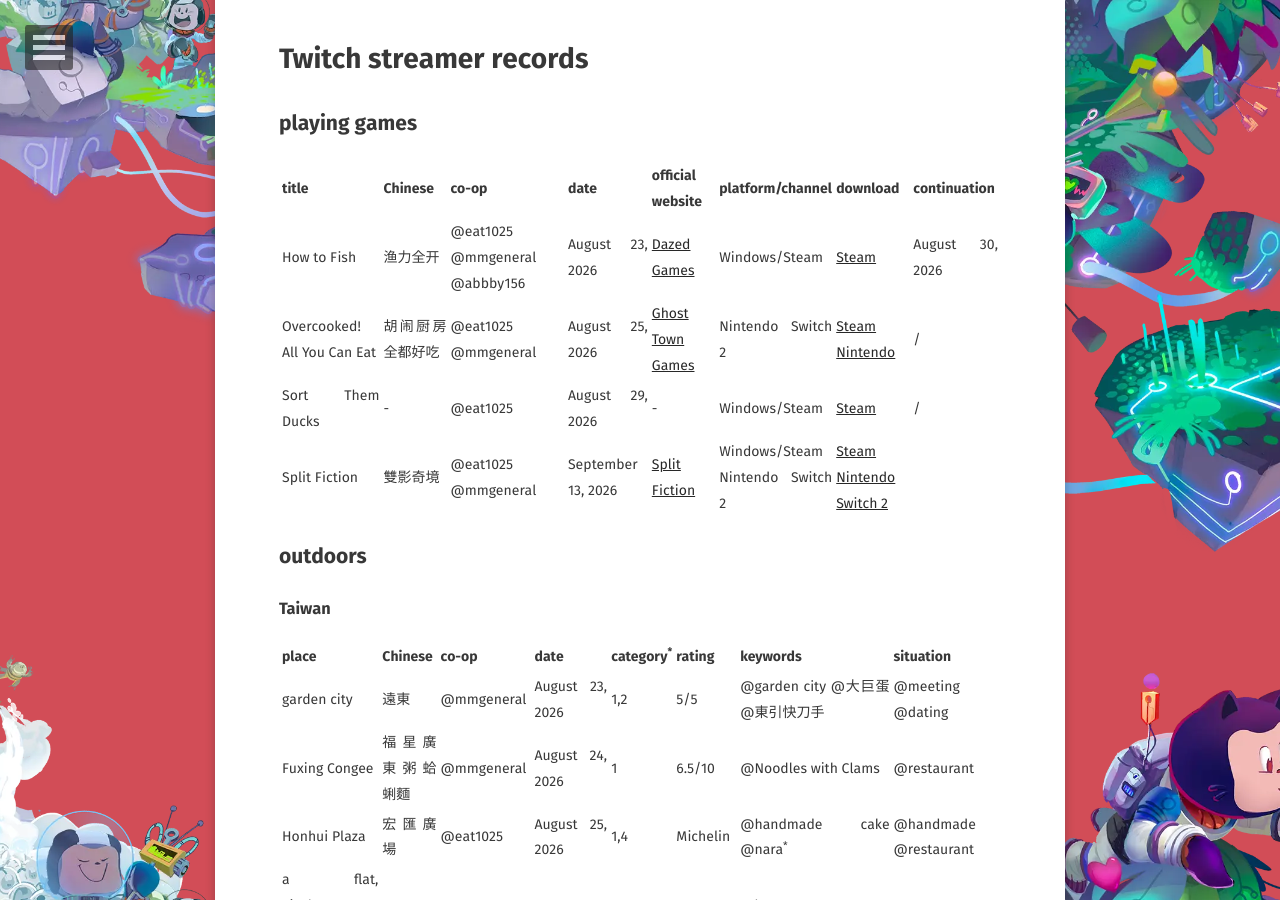
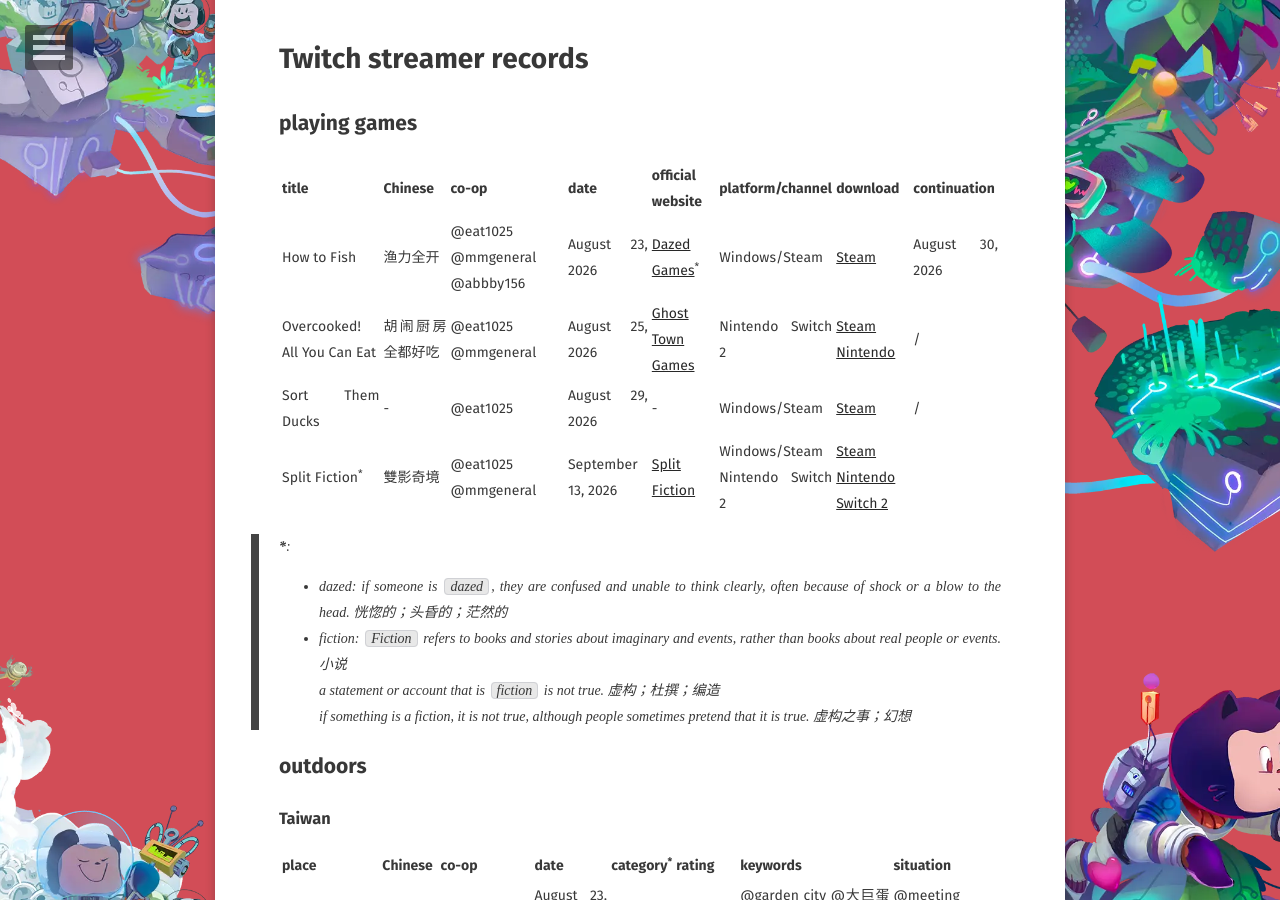
Before and after one commit to WebPavel/WebPavel.github.io, a Jekyll site: the page built from _posts/2026-08-23-Twitch-streamer-records.md, in a window 1280 px wide and 900 px high, scrolled down 337 px. Built offline with Jekyll 4.4.1, drawn with Linux system fonts in a browser that asks for light colours; some web fonts are replaced; comment, search, counter and statistics services are not loaded.

Commit message:
feat: more translations

```diff
--- a/_posts/2026-08-23-Twitch-streamer-records.md
+++ b/_posts/2026-08-23-Twitch-streamer-records.md
@@ -13,10 +13,16 @@
 
 | title                       | Chinese           | co-op                         | date               | official website                                                      | platform/channel                    | download                                                                                                                                                                      | continuation    |
 |-----------------------------|-------------------|-------------------------------|--------------------|-----------------------------------------------------------------------|-------------------------------------|-------------------------------------------------------------------------------------------------------------------------------------------------------------------------------|-----------------|
-| How to Fish                 | 渔力全开          | @eat1025 @mmgeneral @abbby156 | August 23, 2026    | [Dazed Games](https://dazed.games/)                                   | Windows/Steam                       | [Steam](https://store.steampowered.com/app/4001890/How_to_Fish/)                                                                                                              | August 30, 2026 |
+| How to Fish                 | 渔力全开          | @eat1025 @mmgeneral @abbby156 | August 23, 2026    | [Dazed Games](https://dazed.games/)<sup>*</sup>                       | Windows/Steam                       | [Steam](https://store.steampowered.com/app/4001890/How_to_Fish/)                                                                                                              | August 30, 2026 |
 | Overcooked! All You Can Eat | 胡闹厨房 全都好吃 | @eat1025 @mmgeneral           | August 25, 2026    | [Ghost Town Games](https://ghosttowngames.com/game/overcooked-ayce/)  | Nintendo Switch 2                   | [Steam](https://store.steampowered.com/app/1243830/Overcooked_All_You_Can_Eat/)<br/>[Nintendo](https://www.nintendo.com/us/store/products/overcooked-all-you-can-eat-switch/) | /               |
 | Sort Them Ducks             | -                 | @eat1025                      | August 29, 2026    | -                                                                     | Windows/Steam                       | [Steam](https://store.steampowered.com/app/4992070/Sort_Them_Ducks/)                                                                                                          | /               |
-| Split Fiction               | 雙影奇境          | @eat1025 @mmgeneral           | September 13, 2026 | [Split Fiction](https://www.ea.com/games/split-fiction/split-fiction) | Windows/Steam<br/>Nintendo Switch 2 | [Steam](https://store.steampowered.com/app/2001120/Split_Fiction/)<br/>[Nintendo Switch 2](https://www.nintendo.com/us/store/products/split-fiction-switch-2/)                |                 |
+| Split Fiction<sup>*</sup>   | 雙影奇境          | @eat1025 @mmgeneral           | September 13, 2026 | [Split Fiction](https://www.ea.com/games/split-fiction/split-fiction) | Windows/Steam<br/>Nintendo Switch 2 | [Steam](https://store.steampowered.com/app/2001120/Split_Fiction/)<br/>[Nintendo Switch 2](https://www.nintendo.com/us/store/products/split-fiction-switch-2/)                |                 |
+
+> __*__:
+> - dazed: if someone is `dazed`, they are confused and unable to think clearly, often because of shock or a blow to the head. 恍惚的；头昏的；茫然的
+> - fiction: `Fiction` refers to books and stories about imaginary and events, rather than books about real people or events. 小说<br/>
+>   a statement or account that is `fiction` is not true. 虚构；杜撰；编造<br/>
+>   if something is a fiction, it is not true, although people sometimes pretend that it is true. 虚构之事；幻想
 
 ## outdoors
 
@@ -83,7 +89,7 @@
 > ***Bubble tea*** (珍珠奶茶) originated in Taiwan in the 1980s.
 >
 > __*__:
->   - 窨: pronunciation 'yìn', fumigate (薰蒸；煙薰)
+> - 窨: pronunciation 'yìn', fumigate (薰蒸；煙薰)
 
 ### About Taiwan Snacks
 
@@ -93,8 +99,8 @@
 | Taiwan beer               | 台灣 🇹🇼 啤酒 🍺 | ![TaiwanBeer-GoldMedal-dc34f1890bdca25aa30a968416e1b3fe.png](/assets/tw/TaiwanBeer-GoldMedal-dc34f1890bdca25aa30a968416e1b3fe.png)<!-- https://www.twbeer.com.tw/image/Adlist/20250917/dc34f1890bdca25aa30a968416e1b3fe.jpg --> | beer                   |
 
 > __*__:
->   - twist: if you twist something, you turn it to make a spiral (螺旋) shape, 扭；拧；搓；捻
->   - dough: it can be cooked to make bread, 生面团
+> - twist: if you twist something, you turn it to make a spiral (螺旋) shape, 扭；拧；搓；捻
+> - dough: it can be cooked to make bread, 生面团
 
 ### About Taiwan transportation
 
```
